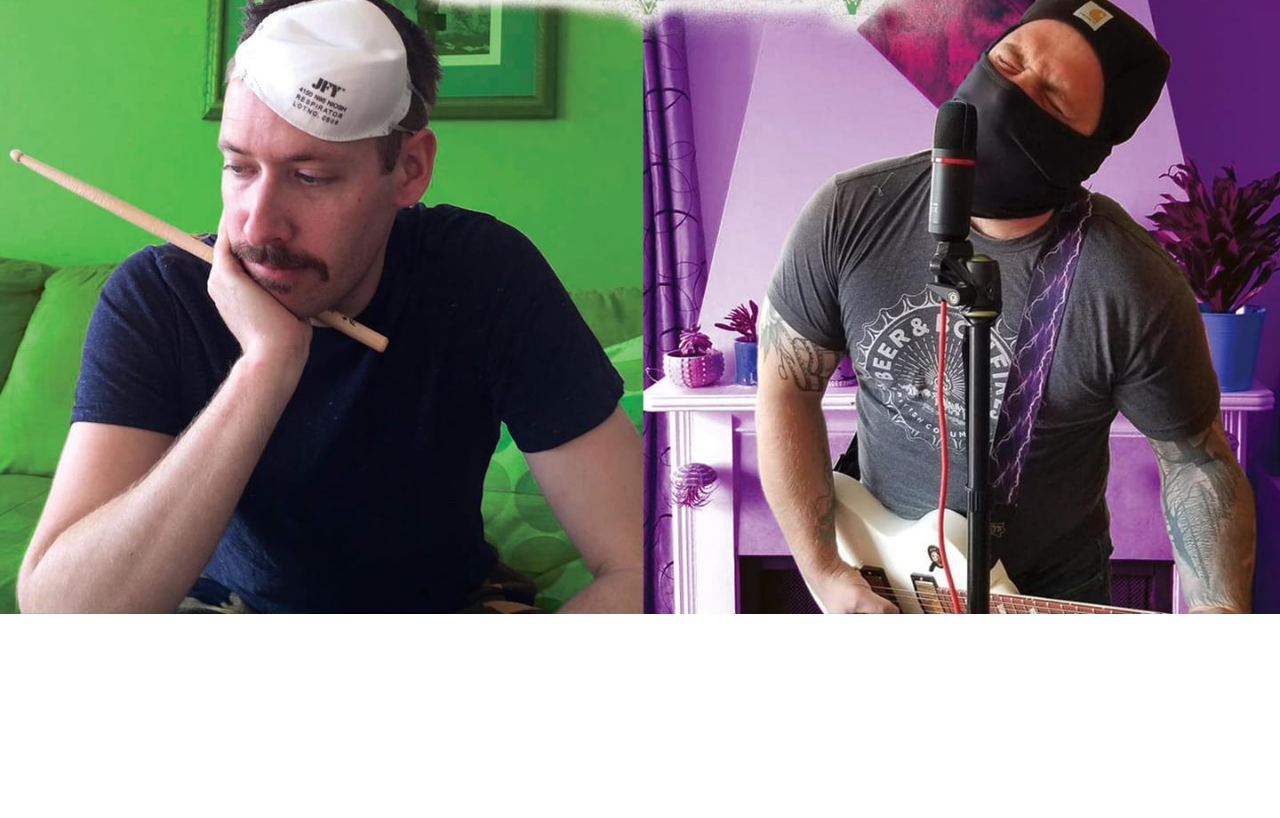
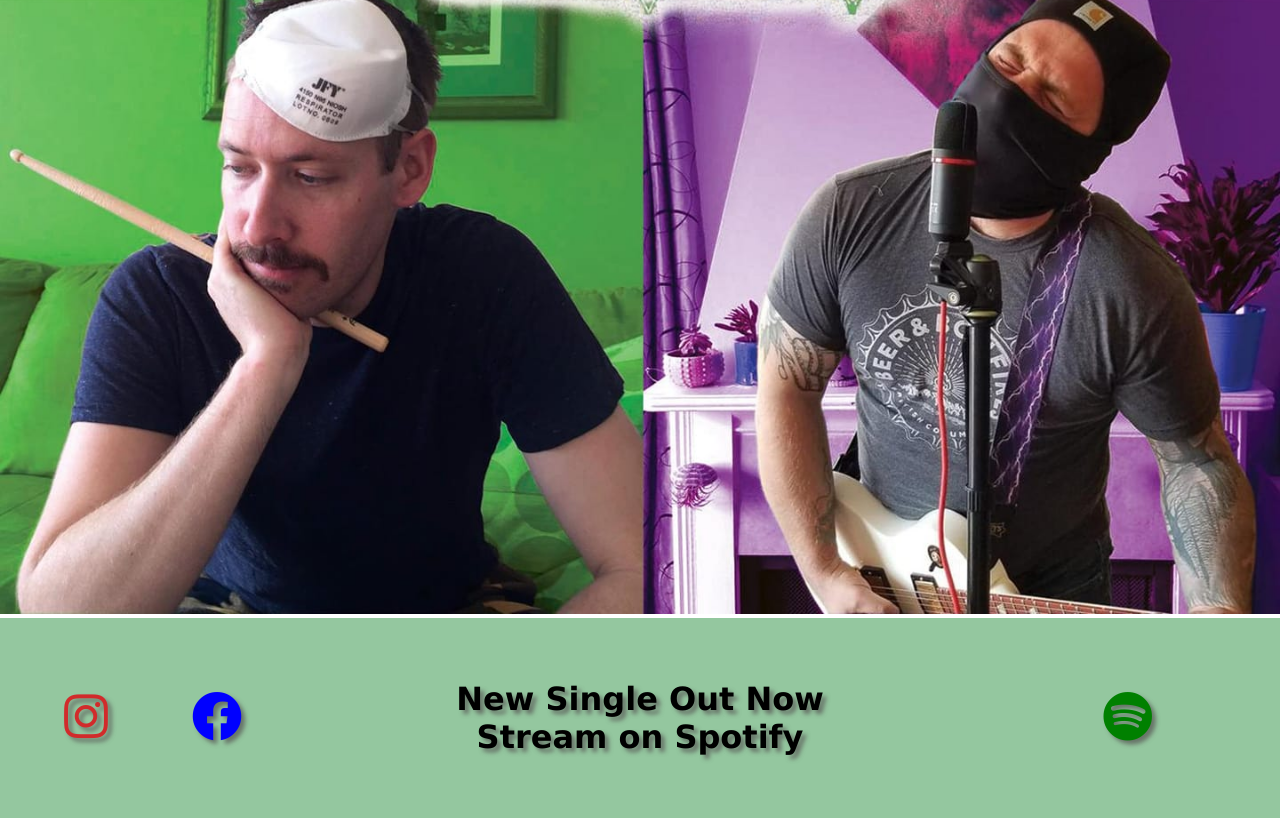
Before and after one commit to AidynBiggs/CivDaysSite, a plain HTML site: page index.html in a window 1280 px wide. Shown: the part 666-1484 px from the top of the page. Before the commit the page ends 1284 px from the top, so only its background shows below. Drawn offline with Linux system fonts and the light colour scheme.

Commit message:
home page links

```diff
--- a/index.html
+++ b/index.html
@@ -31,8 +31,16 @@
 </header>
 <main>
     <img src='./images/4guys.jpg' alt='Band Members' class='bandmembers'>
-
-</main>
+    <div class='medialinks'>
+        <a class='insta' href='https://www.instagram.com/civdays/?hl=en' target="_blank">
+            <i class="fab fa-instagram"></i></a>
+        <a class='facebook' href='https://www.facebook.com/CivDays/'target="_blank">
+            <i class="fab fa-facebook"></i></a>
+        <h1>New Single Out Now <br> Stream on Spotify</h1>
+        <a class='spotify'href='https://open.spotify.com/album/0rtC3oDWysUUH0tr06EyhE?highlight=spotify:track:0eWDhY715ncPgK5x2jJ5jK' target="_blank">
+            <i class="fab fa-spotify"></i></a>
+    </div>
+    </main>
 
 
 
--- a/style.css
+++ b/style.css
@@ -1,10 +1,13 @@
 * {
   box-sizing: border-box;
+  margin: 0;
+  padding: 0;
 }
 body {
   margin: 0;
   padding: 0;
-  font-family: monospace;
+  font-family: "Lucida Sans", "Lucida Sans Regular", "Lucida Grande",
+    "Lucida Sans Unicode", Geneva, Verdana, sans-serif;
   box-sizing: border-box;
 }
 
@@ -40,7 +43,7 @@ nav ul {
   width: 100%;
   height: 245px;
   padding: 15px;
-  background-color: rgba(0, 0, 0, 0.8);
+  background-color: rgba(0, 0, 0, 0.7);
   left: -100%;
   top: 14%;
   transition: all 500ms;
@@ -53,7 +56,7 @@ nav a {
   color: white;
   text-decoration: none;
   font-size: 20px;
-  text-shadow: 4px 4px 4px rgba(85, 83, 83, 0.7);
+  text-shadow: 4px 4px 4px rgba(85, 83, 83, 0.8);
   text-transform: uppercase;
 }
 nav a:hover {
@@ -66,7 +69,7 @@ nav a:hover {
 .guitarmenu {
   position: absolute;
   cursor: pointer;
-  font-size: 30px;
+  font-size: 40px;
   color: rgb(82, 13, 13);
   text-shadow: 4px 4px 4px rgba(85, 83, 83, 0.7);
   top: 0;
@@ -104,10 +107,47 @@ nav a:hover {
 /* END LARGE SCREEN NAV VIEW */
 /* NAV STYLE END */
 main {
-  position: absolute;
 }
 .bandmembers {
-  position: relative;
   height: 100%;
   width: 100%;
+  margin: 0;
 }
+.medialinks {
+  display: flex;
+  justify-content: center;
+  align-items: center;
+  width: 100%;
+  height: 200px;
+  margin: 0;
+  background-color: rgba(103, 175, 119, 0.7);
+}
+.medialinks .insta {
+  position: absolute;
+  font-size: 50px;
+  color: rgb(209, 43, 43);
+  cursor: pointer;
+  left: 5%;
+  text-shadow: 4px 4px 4px rgba(85, 83, 83, 0.7);
+}
+.medialinks .facebook {
+  position: absolute;
+  font-size: 50px;
+  color: blue;
+  cursor: pointer;
+  left: 15%;
+  text-shadow: 4px 4px 4px rgba(85, 83, 83, 0.7);
+}
+.medialinks h1 {
+  text-align: center;
+  text-shadow: 4px 4px 4px rgba(85, 83, 83, 0.7);
+  font-weight: bolder;
+}
+.medialinks .spotify {
+  position: absolute;
+  font-size: 50px;
+  color: green;
+  cursor: pointer;
+  right: 10%;
+  text-shadow: 4px 4px 4px rgba(85, 83, 83, 0.7);
+}
```
